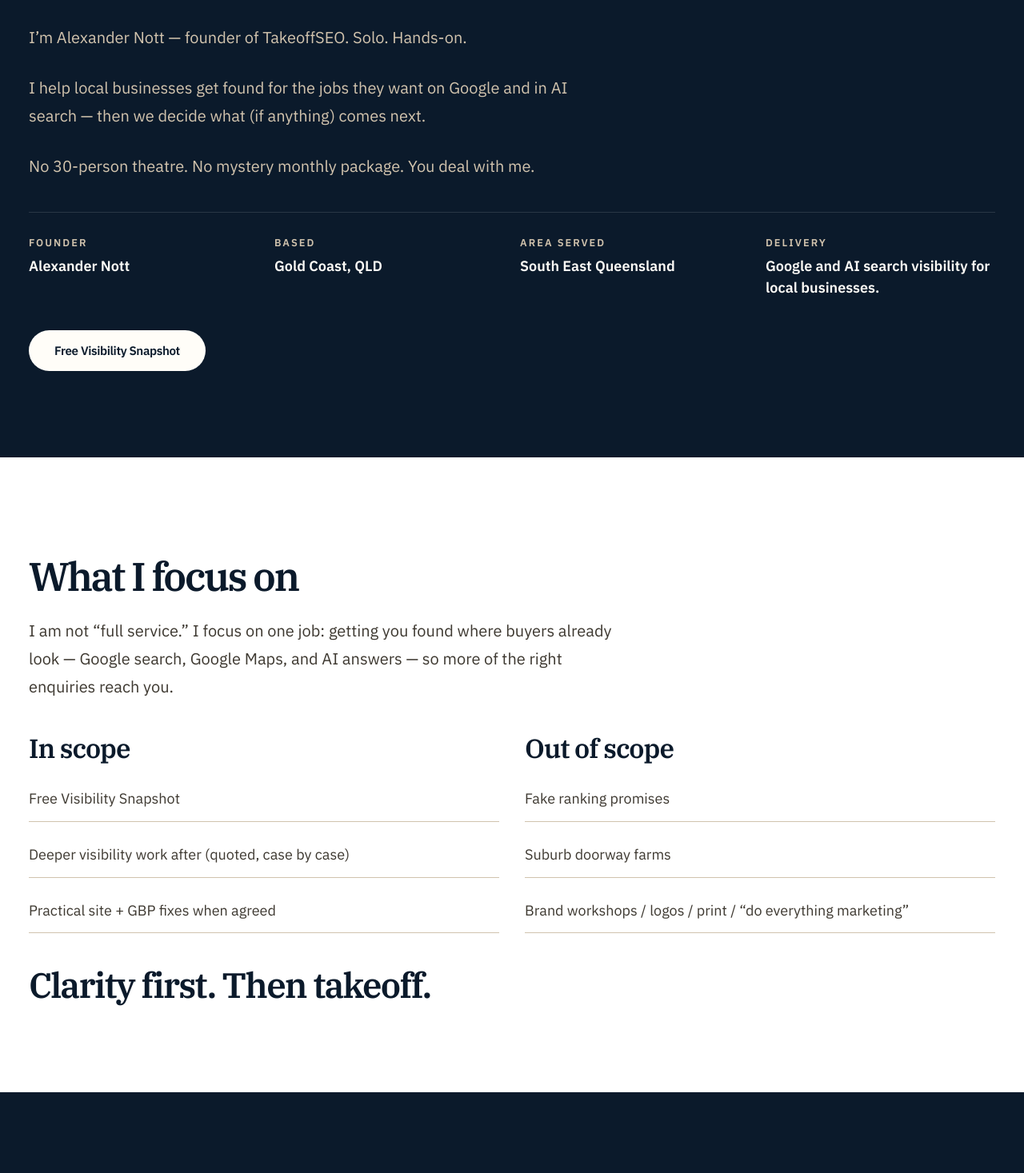
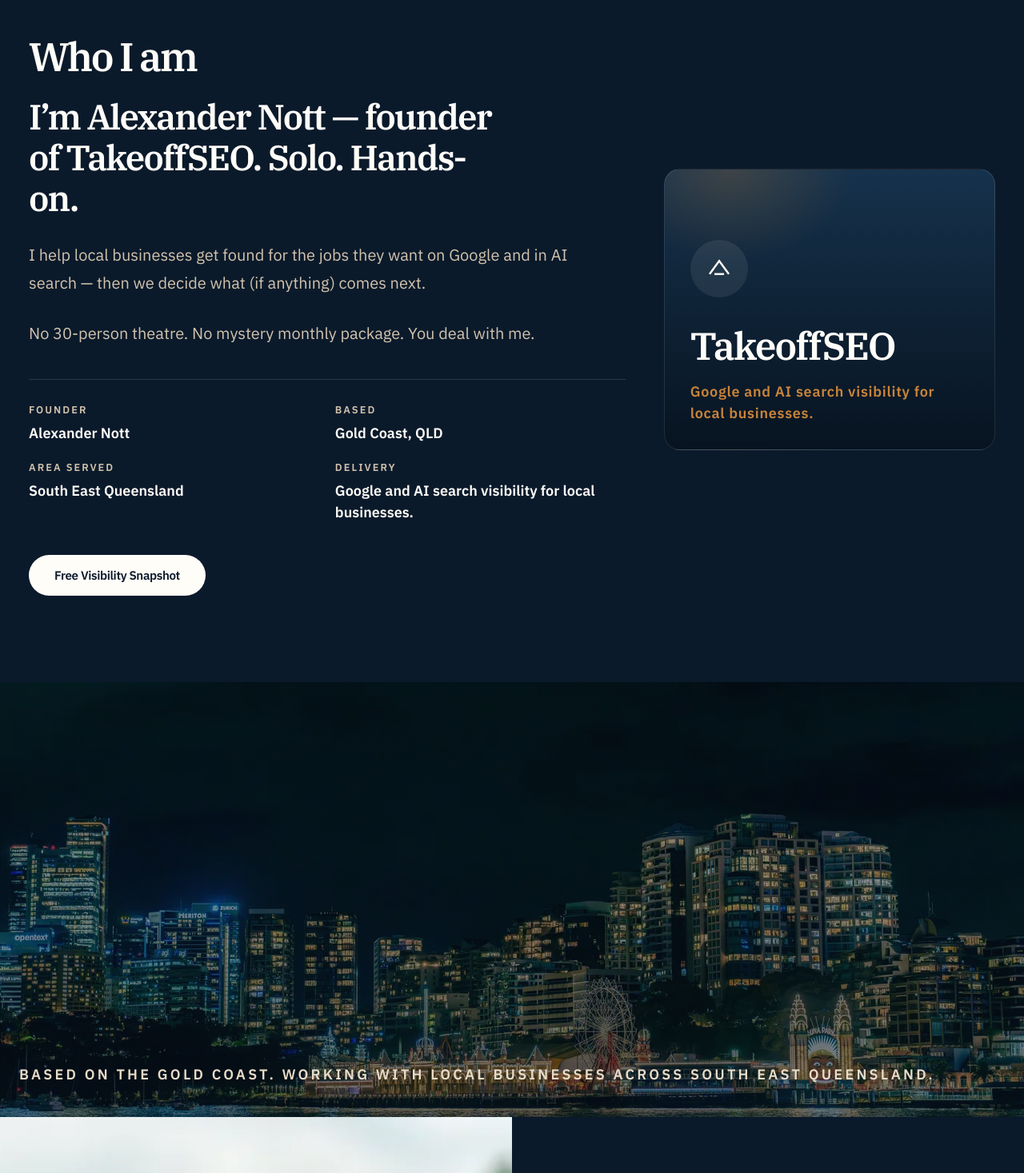
Before and after one commit to rasoftwaredevelopment-ai/takeoffseo-web, a Next.js app: page /about in a window 1280 px wide. Shown: the part 1023-2490 px from the top of the page at 80% size. Built offline with nearby package versions, Linux system fonts and the light colour scheme; no server answers.

Commit message:
Densify About to Home craft without invented proof.
Keep SoT v2 copy. Add Home chrome, mid-scroll photo, trades media-split, abstract mark, and repeated Snapshot CTAs. No founder-photo apology.

Co-authored-by: rasoftwaredevelopment-ai <rasoftwaredevelopment-ai@users.noreply.github.com>

```diff
--- a/src/app/about/page.tsx
+++ b/src/app/about/page.tsx
@@ -2,6 +2,7 @@ import type { Metadata } from "next";
 import { ButtonLink } from "@/components/ButtonLink";
 import { CtaBand } from "@/components/CtaBand";
 import { JsonLd } from "@/components/JsonLd";
+import { PlatformMarks } from "@/components/PlatformMarks";
 import { SampleSnapshot } from "@/components/SampleSnapshot";
 import { StockPicture } from "@/components/StockPicture";
 import { breadcrumbJsonLd } from "@/lib/schema";
@@ -12,6 +13,16 @@ export const metadata: Metadata = {
   description: aboutCopy.lede,
   alternates: { canonical: routes.about },
 };
+
+function SnapshotCta() {
+  return (
+    <div className="mt-10">
+      <ButtonLink href={routes.snapshotEnquire} variant="inverseSolid">
+        {homeCopy.primaryCta}
+      </ButtonLink>
+    </div>
+  );
+}
 
 export default function AboutPage() {
   return (
@@ -54,6 +65,10 @@ export default function AboutPage() {
               </p>
             </div>
           </div>
+          <div className="hero-platforms">
+            <p className="hero-platforms__label">{homeCopy.platformsLabel}</p>
+            <PlatformMarks />
+          </div>
         </div>
       </section>
 
@@ -61,11 +76,12 @@ export default function AboutPage() {
         aria-labelledby="who-i-am-heading"
         className="section-band section-band--navy"
       >
-        <div className="section-inner">
+        <div className="section-inner about-who">
+          <div className="about-who__copy">
             <h2 id="who-i-am-heading" className="section-h2">
               {aboutCopy.whoTitle}
             </h2>
-          <p className="section-lede">{aboutCopy.whoLead}</p>
+            <p className="about-who__lead">{aboutCopy.whoLead}</p>
             <p className="section-close">{aboutCopy.whoBody}</p>
             <p className="section-close">{aboutCopy.whoClose}</p>
             <dl className="about-facts">
@@ -86,24 +102,50 @@ export default function AboutPage() {
                 <dd>{aboutCopy.delivery}</dd>
               </div>
             </dl>
-          <div className="mt-10">
-            <ButtonLink href={routes.snapshotEnquire} variant="inverseSolid">
-              {homeCopy.primaryCta}
-            </ButtonLink>
+            <SnapshotCta />
           </div>
+          <aside className="about-mark" aria-hidden>
+            <span className="about-mark__disc">
+              <svg viewBox="0 0 24 24" className="about-mark__icon" fill="none">
+                <path
+                  d="M4 16.5 12 5.5 20 16.5"
+                  stroke="currentColor"
+                  strokeWidth="1.6"
+                />
+                <path d="M8 16.5h8" stroke="currentColor" strokeWidth="1.6" />
+              </svg>
+            </span>
+            <p className="about-mark__name">{brand.name}</p>
+            <p className="about-mark__line">{aboutCopy.delivery}</p>
+          </aside>
         </div>
       </section>
 
+      <figure className="photo-band">
+        <StockPicture name="night-city" className="photo-band__image" />
+        <div className="photo-band__scrim" aria-hidden />
+        <figcaption className="photo-band__copy">
+          <p>{aboutCopy.locationLine}</p>
+        </figcaption>
+      </figure>
+
       <section
         aria-labelledby="focus-heading"
-        className="section-band section-band--paper"
+        className="media-split"
       >
-        <div className="section-inner">
+        <div className="media-split__visual">
+          <StockPicture
+            name="office-desk"
+            className="media-split__image"
+            sizes="(min-width: 900px) 50vw, 100vw"
+          />
+        </div>
+        <div className="media-split__copy">
           <h2 id="focus-heading" className="section-h2">
             {aboutCopy.focusTitle}
           </h2>
           <p className="section-lede">{aboutCopy.focusBody}</p>
-          <div className="scope-grid">
+          <div className="scope-grid scope-grid--on-dark">
             <article>
               <h3 className="chapter-h3">In scope</h3>
               <ul>
@@ -121,7 +163,8 @@ export default function AboutPage() {
               </ul>
             </article>
           </div>
-          <p className="about-punch">{aboutCopy.punchOnce}</p>
+          <p className="about-punch about-punch--on-dark">{aboutCopy.punchOnce}</p>
+          <SnapshotCta />
         </div>
       </section>
 
@@ -145,6 +188,7 @@ export default function AboutPage() {
             ))}
           </ol>
           <p className="section-close">{aboutCopy.workClose}</p>
+          <SnapshotCta />
         </div>
       </section>
 
@@ -161,6 +205,7 @@ export default function AboutPage() {
               <li key={line}>{line}</li>
             ))}
           </ul>
+          <SnapshotCta />
         </div>
       </section>
 
--- a/src/app/globals.css
+++ b/src/app/globals.css
@@ -583,6 +583,76 @@ body {
   margin-top: 1.75rem;
 }
 
+.about-who {
+  display: grid;
+  gap: 3rem;
+}
+
+@media (min-width: 960px) {
+  .about-who {
+    grid-template-columns: minmax(0, 1.35fr) minmax(18rem, 0.75fr);
+    align-items: center;
+  }
+}
+
+.about-who__lead {
+  margin-top: 1.25rem;
+  max-width: 22ch;
+  font-family: var(--font-serif), Georgia, serif;
+  font-size: clamp(1.85rem, 3.6vw, 2.75rem);
+  font-weight: 600;
+  line-height: 1.15;
+  letter-spacing: -0.04em;
+  color: #fffdf8;
+}
+
+.about-mark {
+  display: flex;
+  min-height: 22rem;
+  flex-direction: column;
+  align-items: flex-start;
+  justify-content: flex-end;
+  padding: 2rem;
+  border: 1px solid rgba(255, 253, 248, 0.1);
+  border-radius: 1.25rem;
+  background:
+    radial-gradient(80% 70% at 20% 0%, rgba(201, 132, 58, 0.22), transparent 46%),
+    linear-gradient(180deg, #16324c, #071320);
+}
+
+.about-mark__disc {
+  display: inline-flex;
+  height: 4.5rem;
+  width: 4.5rem;
+  align-items: center;
+  justify-content: center;
+  border-radius: 999px;
+  background: rgba(255, 253, 248, 0.08);
+  color: #fffdf8;
+}
+
+.about-mark__icon {
+  height: 2.25rem;
+  width: 2.25rem;
+}
+
+.about-mark__name {
+  margin-top: 1.5rem;
+  font-family: var(--font-serif), Georgia, serif;
+  font-size: clamp(2rem, 4vw, 3rem);
+  font-weight: 600;
+  letter-spacing: -0.04em;
+  color: #fffdf8;
+}
+
+.about-mark__line {
+  margin-top: 0.55rem;
+  font-size: 1.125rem;
+  font-weight: 600;
+  letter-spacing: 0.04em;
+  color: #c9843a;
+}
+
 .about-facts {
   display: grid;
   gap: 1.25rem;
@@ -594,6 +664,10 @@ body {
 @media (min-width: 768px) {
   .about-facts {
     grid-template-columns: repeat(4, minmax(0, 1fr));
+  }
+
+  .about-who .about-facts {
+    grid-template-columns: 1fr 1fr;
   }
 }
 
@@ -618,9 +692,22 @@ body {
   margin-top: 2.5rem;
 }
 
+.scope-grid--on-dark li {
+  border-bottom-color: rgba(255, 253, 248, 0.12);
+  color: #d2c4ae;
+}
+
+.scope-grid--on-dark .chapter-h3 {
+  color: #fffdf8;
+}
+
 @media (min-width: 768px) {
   .scope-grid {
     grid-template-columns: 1fr 1fr;
+  }
+
+  .media-split .scope-grid {
+    grid-template-columns: 1fr;
   }
 }
 
@@ -646,6 +733,10 @@ body {
   line-height: 1.15;
   letter-spacing: -0.04em;
   color: #0b1a2b;
+}
+
+.about-punch--on-dark {
+  color: #fffdf8;
 }
 
 .about-steps {
```
Lines whose indentation alone changed are shown as unchanged.
